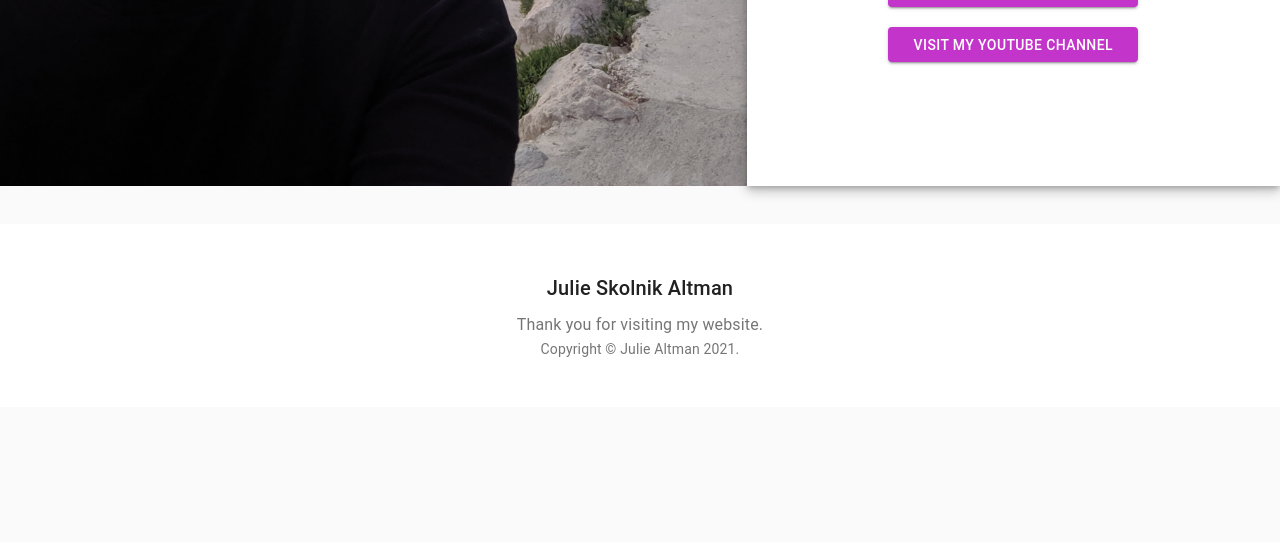
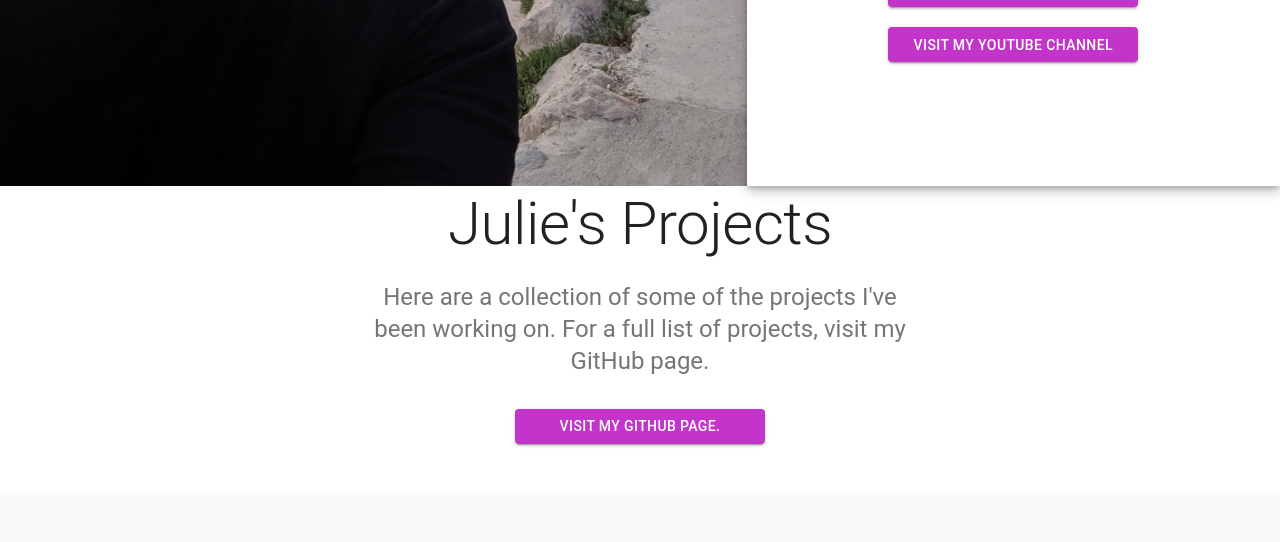
Before and after one commit to skolnikskolnik/skolportfolio, a React (Create React App) app: page / in a window 1280 px wide. Shown: the part 740-1282 px from the top of the page. Before the commit the page ends 1147 px from the top, so only its background shows below. Built offline with nearby package versions, Linux system fonts and the light colour scheme.

Commit message:
commit/deploying 3?

```diff
--- a/src/App.js
+++ b/src/App.js
@@ -15,6 +15,7 @@ function App() {
         <Wrapper>
           <Route exact path={["/", "/skolportfolio"]} component={HomePage} />
           <Route exact path={["/portfolio", "/skolportfolio/portfolio"]} component={Portfolio} />
+          <Route component={Portfolio}/>
         </Wrapper>
         <Footer />
       </div>
```
Also changed, not shown: 1 other file (tests, documents, lock files or other folders).
